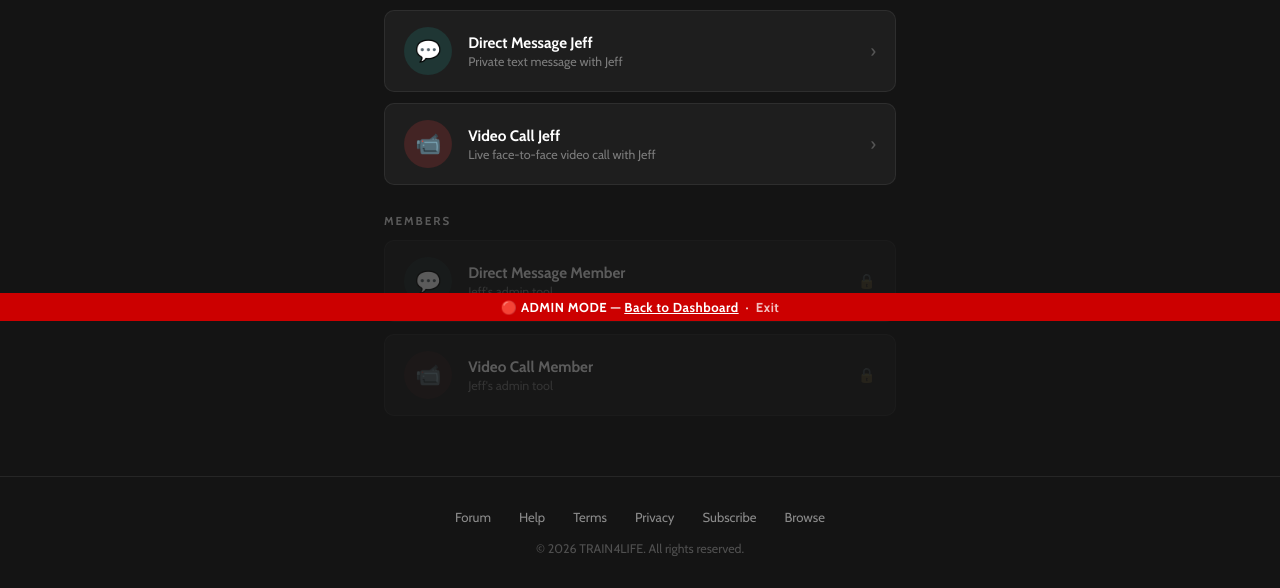
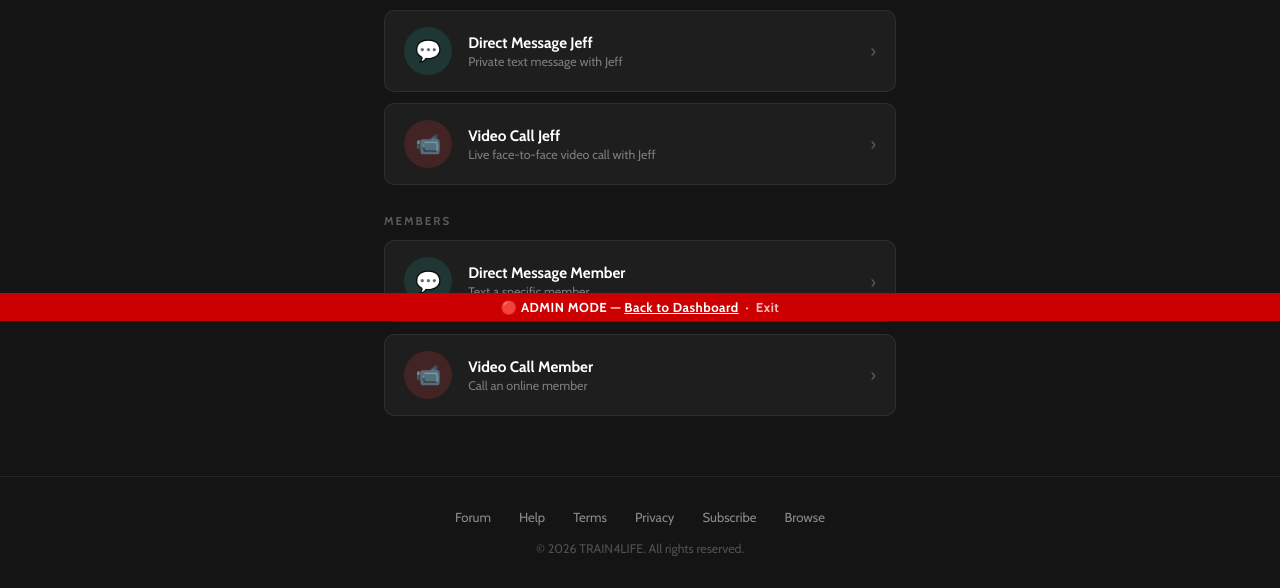
Before and after one commit to wmratliff-1969/train4life-website, a Flask app: page /messages in a window 1280 px wide. Shown: the part 479-1067 px from the top of the page. Run offline with Flask 3, Linux system fonts and the light colour scheme; the visitor is signed in with stand-in values (Sample User, id 1); some libraries are stand-ins or nearby versions.

Commit message:
Fix admin rows 6-7 locked on member page; add Mark test account
- messages_list.html: rows 6-7 (Direct Message Member, Video Call Member)
  now check session.is_admin — admins see active links to /admin/messages,
  members see the grayed-out locked rows as before
- users.json: added mark@train4life.life (password: Test1234, plan: monthly)
  as a non-admin member test account

Co-Authored-By: Claude Sonnet 4.6 <noreply@anthropic.com>

```diff
--- a/data/users.json
+++ b/data/users.json
@@ -27,5 +27,12 @@
     "password": "0dbcea4250c3c11ffb48e176db70c94d0f51cfc1843b35c83a0bb0e292802830",
     "plan": "monthly",
     "created_at": "2026-04-09T00:00:00.000000"
+  },
+  "mark@train4life.life": {
+    "name": "Mark",
+    "email": "mark@train4life.life",
+    "password": "07480fb9e85b9396af06f006cf1c95024af2531c65fb505cfbd0add1e2f31573",
+    "plan": "monthly",
+    "created_at": "2026-04-09T00:00:00.000000"
   }
 }
--- a/templates/messages_list.html
+++ b/templates/messages_list.html
@@ -96,9 +96,27 @@
     <div class="mlist-arrow">›</div>
   </a>
 
-  <!-- ── 6–7: Admin-only (visible but locked for members) ── -->
+  <!-- ── 6–7: Admin tools (tappable for admin, locked for members) ── -->
   <div class="mlist-section-label">Members</div>
 
+  {% if session.get('is_admin') %}
+  <a href="/admin/messages#dm-section" class="mlist-row">
+    <div class="mlist-icon" style="background:rgba(34,185,176,0.15);">💬</div>
+    <div class="mlist-info">
+      <div class="mlist-name">Direct Message Member</div>
+      <div class="mlist-sub">Text a specific member</div>
+    </div>
+    <div class="mlist-arrow">›</div>
+  </a>
+  <a href="/admin/messages" class="mlist-row">
+    <div class="mlist-icon" style="background:rgba(229,62,62,0.18);">📹</div>
+    <div class="mlist-info">
+      <div class="mlist-name">Video Call Member</div>
+      <div class="mlist-sub">Call an online member</div>
+    </div>
+    <div class="mlist-arrow">›</div>
+  </a>
+  {% else %}
   <div class="mlist-row mlist-row-disabled" aria-disabled="true">
     <div class="mlist-icon" style="background:rgba(34,185,176,0.1);">💬</div>
     <div class="mlist-info">
@@ -107,7 +125,6 @@
     </div>
     <div class="mlist-lock">🔒</div>
   </div>
-
   <div class="mlist-row mlist-row-disabled" aria-disabled="true">
     <div class="mlist-icon" style="background:rgba(229,62,62,0.12);">📹</div>
     <div class="mlist-info">
@@ -116,6 +133,7 @@
     </div>
     <div class="mlist-lock">🔒</div>
   </div>
+  {% endif %}
 
 </div>
 {% endblock %}
```
